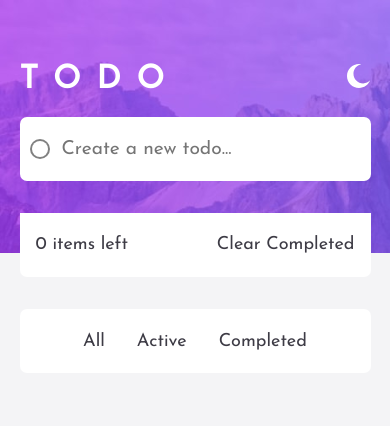
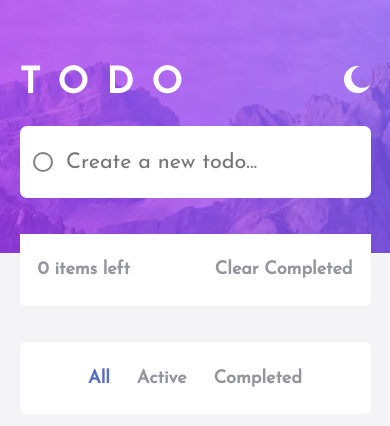
Before and after one commit to Rravg/react-todo-app, a React (Create React App) app: page / in a window 390 px wide. Shown: the top 426 px of the page. Built offline with nearby package versions, Linux system fonts and the light colour scheme.

Commit message:
Adds filter func
filter func. added and responsive design on fitler

```diff
--- a/src/App.css
+++ b/src/App.css
@@ -4,8 +4,12 @@
   --background-color: hsl(240, 11%, 96%);
   --primary-background-color: hsl(0, 0%, 100%);
   --primary-text-color: hsl(252, 8%, 25%);
+  --secundary-text-color: hsl(252, 6%, 83%);
   --border-color: hsl(252, 11%, 91%);
   --caret-color: hsl(224, 26%, 52%);
+  --text-color-inactive: hsl(240, 4%, 60%);
+  --text-color-active: hsl(226, 47%, 55%);
+  --text-color-hover: hsl(240, 16%, 30%);
 }
 
 .theme-dark {
@@ -14,19 +18,25 @@
   --background-color: hsl(240, 20%, 12%);
   --primary-background-color: hsl(237, 22%, 19%);
   --primary-text-color: hsl(238, 31%, 84%);
+  --secundary-text-color: hsl(237, 12%, 34%);
   --border-color: hsl(237, 16%, 26%);
   --caret-color: hsl(225, 32%, 54%);
+  --text-color-inactive: hsl(242, 13%, 43%);
+  --text-color-active: hsl(226, 47%, 55%);
+  --text-color-hover: hsl(233, 29%, 88%);
 }
 
 .sup {
   height: 30%;
   background-image: var(--background-image-mobile);
   background-size: cover;
+  min-width: 350px;
 }
 
 .inf {
   height: 70%;
   background-color: var(--background-color);
+  min-width: 350px;
 }
 
 .container {
@@ -35,6 +45,7 @@
   position: absolute;
   left: 5%;
   top: 5%;
+  min-width: 300px;
 }
 
 
@@ -53,6 +64,10 @@
 
 /* Desktop */
 @media screen and (min-width: 1440px) {
+
+  html {
+    font-size: 20px;
+  }
 
   .sup {
     height: 40%;
--- a/src/App.js
+++ b/src/App.js
@@ -41,7 +41,19 @@ function App() {
   }
 
   function filterList(todos, selectedFilter) {
-    return todos;
+    if (selectedFilter === 'all') {
+      return todos;
+    } else if (selectedFilter === 'active') {
+      const filteredList = todos.filter(todo => {
+        return !todo.status;
+      })
+      return filteredList;
+    } else if (selectedFilter === 'completed') {
+      const filteredList = todos.filter(todo => {
+        return todo.status;
+      })
+      return filteredList;
+    }
   }
 
   return (
@@ -58,8 +70,10 @@ function App() {
         setTodos={setTodos}
         setStatus={setStatus}
         removeTodo={removeTodo}
+        setSelectedFilter={setSelectedFilter}
+        selectedFilter={selectedFilter}
       />
-      <FilterSelect />
+      <FilterSelect setSelectedFilter={setSelectedFilter} selectedFilter={selectedFilter} />
     </>
   );
 }
--- a/src/components/FilterSelect.js
+++ b/src/components/FilterSelect.js
@@ -2,11 +2,15 @@ import './styles/FilterSelect.css';
 
 export function FilterSelect(props) {
 
+    const handleFilterClick = (filter) => {
+        props.setSelectedFilter(filter);
+    }
+
     return (
-        <div className='filter-container'>
-            <div className='filter'>All</div>
-            <div className='filter'>Active</div>
-            <div className='filter'>Completed</div>
+        <div className='filter-container' id='filter-mobile'>
+            <div className={props.selectedFilter === 'all' ? 'filter active' : 'filter'} onClick={(e) => handleFilterClick('all')}>All</div>
+            <div className={props.selectedFilter === 'active' ? 'filter active' : 'filter'} onClick={(e) => handleFilterClick('active')}>Active</div>
+            <div className={props.selectedFilter === 'completed' ? 'filter active' : 'filter'} onClick={(e) => handleFilterClick('completed')}>Completed</div>
         </div>
     );
 }
--- a/src/components/TodosList.js
+++ b/src/components/TodosList.js
@@ -23,11 +23,23 @@ export function TodosList(props) {
         props.setTodos(uncompleteTodos);
     }
 
+
+    const handleFilterClick = (filter) => {
+        props.setSelectedFilter(filter);
+    }
+
     return (
         <ul className="todo-list">
             {todos}
             <li className="list-options">
                 <div className="items-left">{props.todos.length} items left</div>
+
+                <div className='filter-container' id='filter-desktop'>
+                    <div className={props.selectedFilter === 'all' ? 'filter active' : 'filter'} onClick={(e) => handleFilterClick('all')}>All</div>
+                    <div className={props.selectedFilter === 'active' ? 'filter active' : 'filter'} onClick={(e) => handleFilterClick('active')}>Active</div>
+                    <div className={props.selectedFilter === 'completed' ? 'filter active' : 'filter'} onClick={(e) => handleFilterClick('completed')}>Completed</div>
+                </div>
+
                 <div className="clear-button" onClick={handleClick}>Clear Completed</div>
             </li>
         </ul>
--- a/src/components/styles/FilterSelect.css
+++ b/src/components/styles/FilterSelect.css
@@ -10,5 +10,29 @@
 }
 
 .filter {
-    margin: 0 1rem;
+    margin: 0 0.75rem;
+    cursor: pointer;
+    color: var(--text-color-inactive);
+    font-weight: 600;
+    font-size: 1rem;
 }
+
+.filter:hover {
+    color: var(--text-color-hover);
+}
+
+.active {
+    color: var(--text-color-active);
+}
+
+/* Desktop */
+@media screen and (min-width: 1440px) {
+    #filter-mobile {
+        display: none;
+    }
+
+    #filter-desktop {
+        display: inherit;
+        margin: 0;
+    }
+}
--- a/src/components/styles/Todo.css
+++ b/src/components/styles/Todo.css
@@ -28,6 +28,7 @@ ul li:first-child .cross-icon {
 
 .checked {
     text-decoration: line-through;
+    color: var(--secundary-text-color);
 }
 
 .todo-icon {
--- a/src/components/styles/TodosList.css
+++ b/src/components/styles/TodosList.css
@@ -9,13 +9,27 @@
     justify-content: space-between;
     width: 100%;
     background-color: var(--primary-background-color);
-    color: var(--primary-text-color);
+    color: var(--text-color-inactive);
     height: 4rem;
     line-height: 4rem;
     padding: 0rem 1rem;
     border-radius: 0px 0px 7px 7px;
+    font-weight: 600;
+    font-size: 1rem;
 }
 
 .clear-button {
     cursor: pointer;
 }
+
+.clear-button:hover {
+    color: var(--text-color-hover);
+}
+
+#filter-desktop {
+    display: none;
+}
+
+.active {
+    color: var(--text-color-active);
+}
--- a/src/index.css
+++ b/src/index.css
@@ -6,11 +6,11 @@
 
 html {
   box-sizing: border-box;
+  font-size: 18px;
 }
 
 body {
   margin: 0px;
   height: 100vh;
-  font-size: 18px;
   font-family: "Josefin Sans", sans-serif;
 }
```
